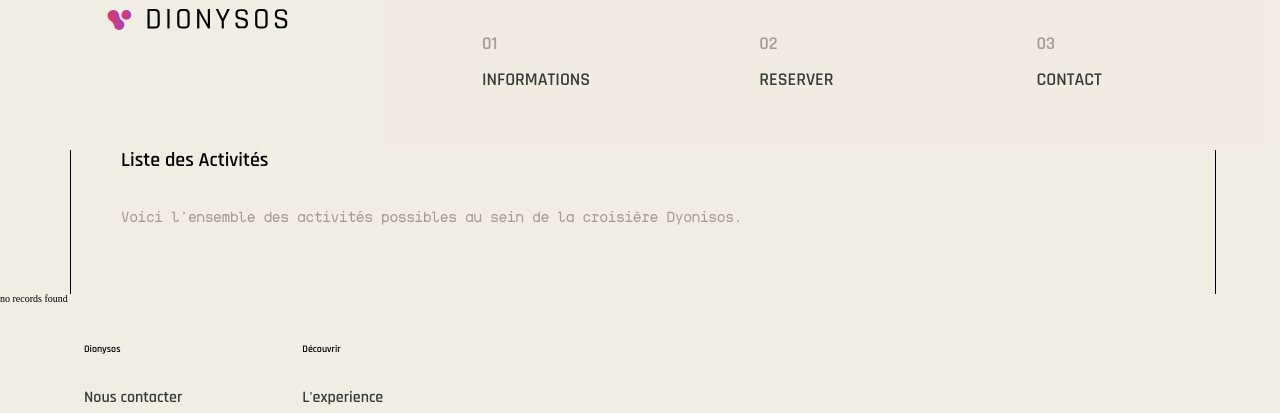
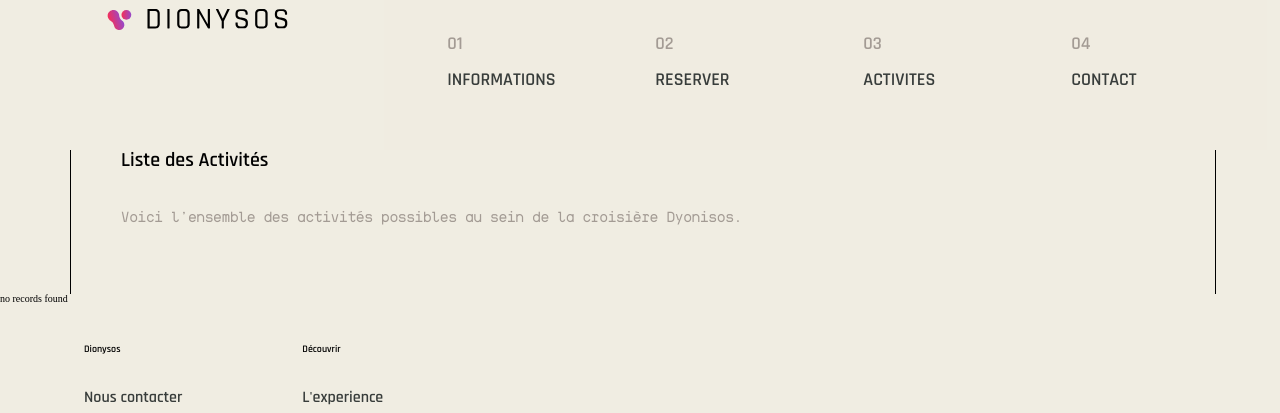
Before and after one commit to Paulehair/bbh_project, a Symfony app: template templates/activities/index.html.twig in a window 1280 px wide. Shown: the top 413 px of the page. Run offline with Twig, Linux system fonts and the light colour scheme; the template is opened without the code that fills it, so the values that code supplies are empty; some libraries are stand-ins or nearby versions.

Commit message:
activities added in datab

```diff
--- a/templates/activities/index.html.twig
+++ b/templates/activities/index.html.twig
@@ -14,6 +14,8 @@
                     <h2 class="activitylist-container-content-title">{{ activity.name }}</h2>
                     <p class="activitylist-container-content-tag">{{ activity.type }}</p>
                     <p class="activitylist-container-content-paragraph">{{ activity.detail }}</p>
+                    <p class="activitylist-container-content-desc">{{ activity.description }}</p>
+                    <p class="activitylist-container-content-price">{{ activity.price }} €</p>
 
                 </div>
         {% else %}
--- a/templates/base.html.twig
+++ b/templates/base.html.twig
@@ -72,8 +72,8 @@
                 <div class="Header_nav_box_menu">
                     <p class="Header_nav_box_menu_item"><a class="Header_nav_box_menu_item" href="{{ path('spaceship') }}">Vaisseau</a></p>
                     <p class="Header_nav_box_menu_item"><a class="Header_nav_box_menu_item" href="{{ path('cabin_index') }}">Cabines</a></p>
-                    <p class="Header_nav_box_menu_item"><a class="Header_nav_box_menu_item" href="{{ path('activities_index') }}">Activités</a></p>
                     <p class="Header_nav_box_menu_item"><a class="Header_nav_box_menu_item" href="{{ path('experience') }}">Expérience</a></p>
+                    <p class="Header_nav_box_menu_item"><a class="Header_nav_box_menu_item" href="{{ path('planet_index') }}">Les étapes</a></p>
                 </div>
             </div>
             <div class="Header_nav_box">
@@ -82,6 +82,10 @@
             </div>
             <div class="Header_nav_box">
                 <p class="Header_nav_box_nbr">03</p>
+                <p class="Header_nav_box_item"><a class="Header_nav_box_item" href="{{ path('activities_index') }}">ACTIVITES</a></p>
+            </div>
+            <div class="Header_nav_box">
+                <p class="Header_nav_box_nbr">04</p>
                 <p class="Header_nav_box_item">CONTACT</p>
             </div>
         </nav>
```
Also changed, not shown: public/assets/scss/components/_activitylist.scss, 1 other file.
